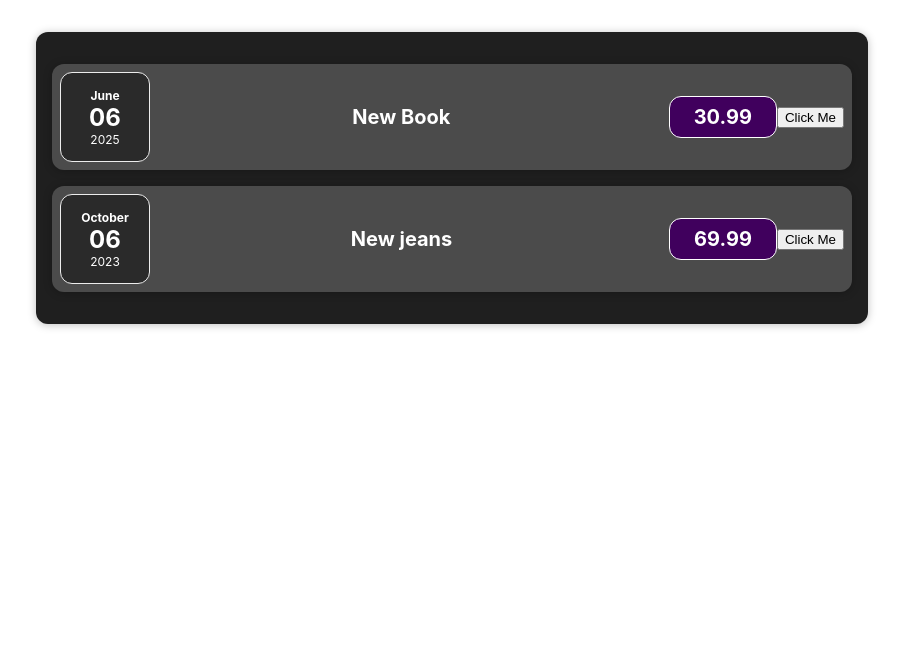
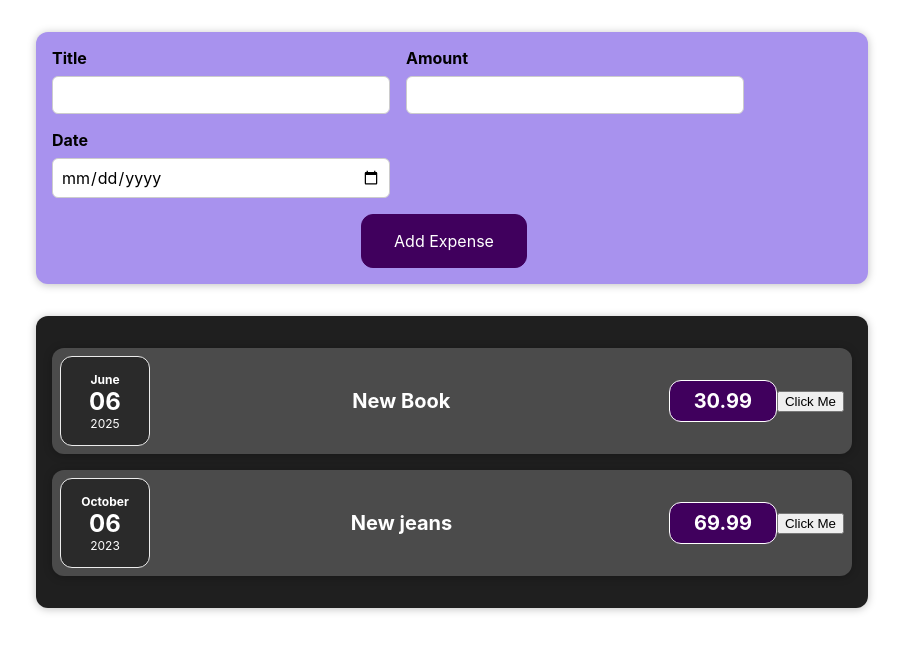
Before and after one commit to maarjalaadi/expenses, a React (Create React App) app: page / in a window 1280 px wide. Shown: the top 652 px of the page, without its empty margins (188-1091 px from the left). Built offline with nearby package versions, Linux system fonts and the light colour scheme.

Commit message:
Updated insertion fields code

```diff
--- a/src/App.js
+++ b/src/App.js
@@ -19,7 +19,7 @@ const App = () => {
 return (
   <div className="App">
      <NewExpense></NewExpense>
-     <Expenses expenses={expenses}/>
+     <Expenses expenses={expenses} />
   </div>
   );
 }
--- /dev/null
+++ b/src/components/NewExpense/ExpenseForm.css
@@ -0,0 +1,26 @@
+.new-expense__controls {
+    display: flex;
+    flex-wrap: wrap;
+    gap: 1rem;
+    margin-bottom: 1rem;
+    text-align: left;
+}
+
+.new-expense__control label {
+    font-weight: bold;
+    margin-bottom: 0.5rem;
+    display: block;
+}
+
+.new-expense__control input {
+    font: inherit;
+    padding: 0.5rem;
+    border-radius: 6px;
+    border: 1px solid #ccc;
+    width: 20rem;
+    max-width: 100%;
+}
+
+.new-expense__actions {
+    text-align: right;
+}
--- /dev/null
+++ b/src/components/NewExpense/ExpenseForm.js
@@ -0,0 +1,57 @@
+import './ExpenseForm.css'
+import{ useState } from 'react'
+
+const ExpenseForm = (props) => {
+    const[userInput, setUserInput] = useState ({
+        enteredTitle: '',
+        enteredAmount: '',
+        enteredDate: '',
+    })
+
+    console.log(userInput)
+
+    const titleChangeHandler = (event) =>{
+        setUserInput({
+            ...userInput,
+            enteredTitle: event.target.value
+        })
+    }
+
+    const amountChangeHandler = (event) =>{
+        setUserInput({
+            ...userInput,
+        EnteredAmount: event.target.value
+        })
+    }
+
+    const dateChangeHandler = (event) =>{
+        setUserInput({
+            ...userInput,
+            EnteredDate: event.target.value
+        })
+    }
+    return(
+        <form>
+            <div className="new-expense__controls">
+                <div className="new-expense__control">
+                    <label>Title</label>
+                    <input type="text"
+                    onChange={titleChangeHandler} />
+                </div>
+                <div className="new-expense__control">
+                    <label>Amount</label>
+                    <input type="number" min="0.01" step="0.01" onChange={amountChangeHandler} />
+                </div>
+                <div className="new-expense__control">
+                    <label>Date</label>
+                    <input type="date" min="2023-01-01" max="2025-12-31"
+                    onChange={dateChangeHandler} />
+                </div>
+            </div>
+            <div className="new-expense_actions">
+            <button type="submit">Add Expense</button>
+            </div>
+        </form>
+    )
+}
+export default ExpenseForm
--- a/src/components/NewExpense/NewExpense.css
+++ b/src/components/NewExpense/NewExpense.css
@@ -0,0 +1,65 @@
+.new-expense {
+    background-color: #a892ee;
+    padding: 1rem;
+    margin: 2rem auto;
+    width: 50rem;
+    max-width: 95%;
+    border-radius: 12px;
+    text-align: center;
+    box-shadow: 0 1px 8px rgba(0, 0, 0, 0.25);
+}
+
+.new-expense button {
+    font: inherit;
+    cursor: pointer;
+    padding: 1rem 2rem;
+    border: 1px solid #40005d;
+    background-color: #40005d;
+    color: white;
+    border-radius: 12px;
+    margin-right: 1rem;
+}
+
+.new-expense button:hover,
+.new-expense button:active {
+    background-color: #510674;
+    border-color: #510674;
+}
+
+.new-expense button.alternative {
+    color: #220131;
+    border-color: transparent;
+    background-color: transparent;
+}
+
+.new-expense button.alternative:hover,
+.new-expense button.alternative:active {
+    background-color: #ddb3f8;
+}
+
+.new-expense__controls {
+    display: flex;
+    flex-wrap: wrap;
+    gap: 1rem;
+    margin-bottom: 1rem;
+    text-align: left;
+}
+
+.new-expense__control label {
+    font-weight: bold;
+    margin-bottom: 0.5rem;
+    display: block;
+}
+
+.new-expense__control input {
+    font: inherit;
+    padding: 0.5rem;
+    border-radius: 6px;
+    border: 1px solid #ccc;
+    width: 20rem;
+    max-width: 100%;
+}
+
+.new-expense__actions {
+    text-align: right;
+}
--- a/src/components/NewExpense/NewExpense.js
+++ b/src/components/NewExpense/NewExpense.js
@@ -1,6 +1,11 @@
-const NewExpense = (props) =>{
+import ExpenseForm from './ExpenseForm'
+import "./NewExpense.css"
+
+const NewExpense = (props) => {
     return(
-        <div></div>
+        <div className='new-expense'>
+            <ExpenseForm />
+        </div>
     )
 }
 
```
Also changed, not shown: src/ExpenseForm.js (deleted, +0 -25 lines), src/components/Expenses/ExpensesFilter.css (added, +24 -0 lines), src/components/Expenses/ExpensesFilter.js (added, +20 -0 lines).
